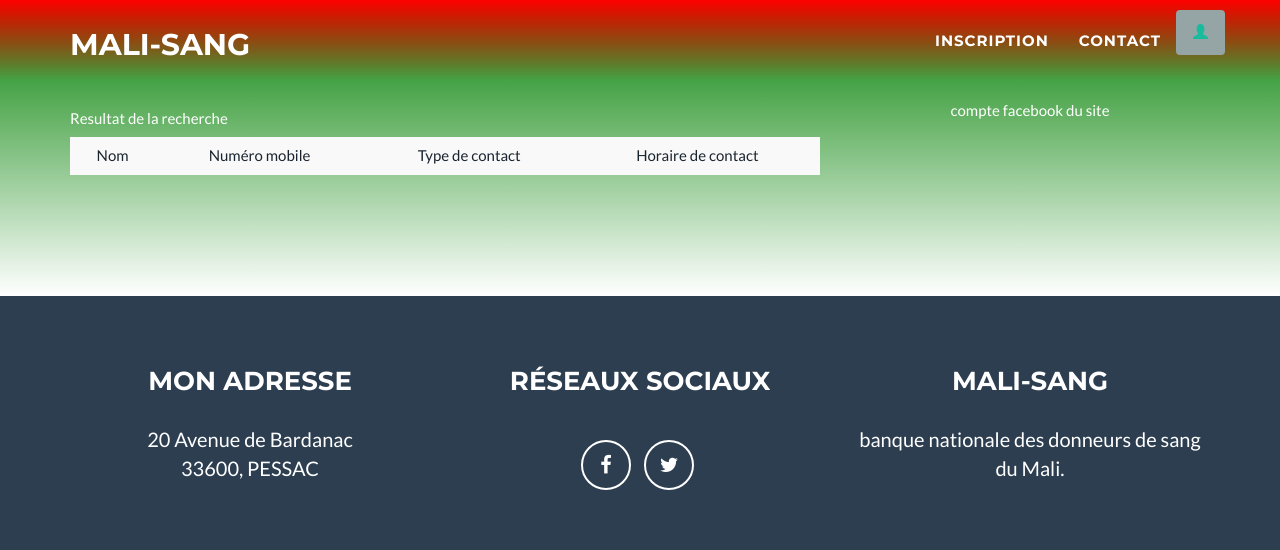
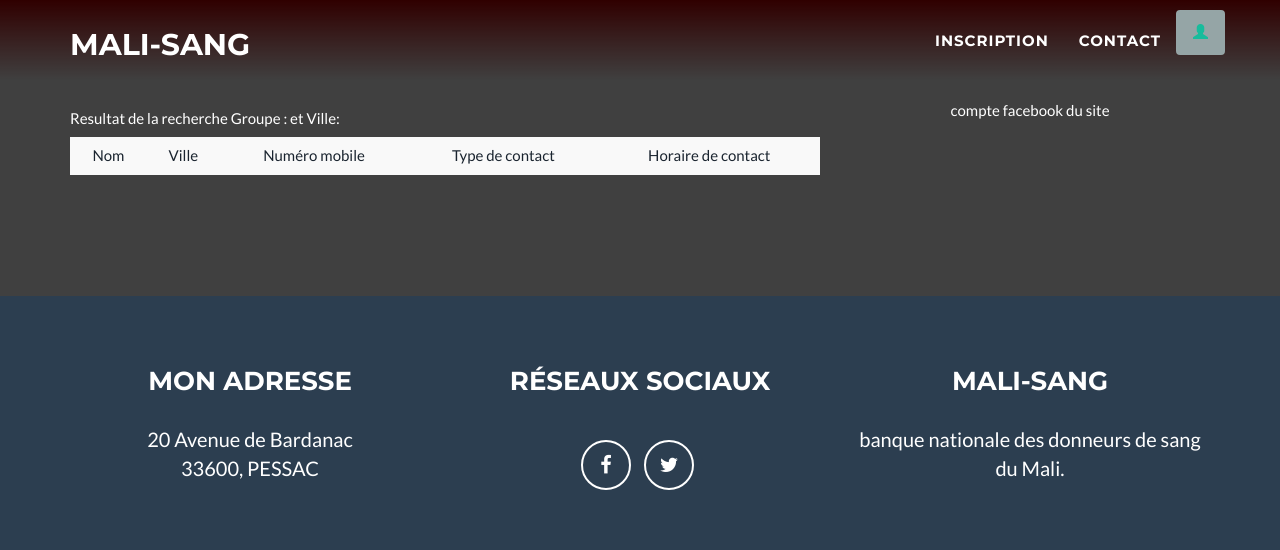
Before and after one commit to Diaby2012/mali-sang, a PHP site: page /recherche.php?ville=1 in a window 1280 px wide. Shown: the top 550 px of the page. Run offline with PHP 8.4, Linux system fonts and the light colour scheme; data that the repository does not hold is empty; some libraries are stand-ins or nearby versions.

Commit message:
begin php

```diff
--- /dev/null
+++ b/commentaire.php
@@ -0,0 +1,2 @@
+<?php
+include_once ("include/nav.php");
--- a/css/freelancer.css
+++ b/css/freelancer.css
@@ -77,7 +77,8 @@
 header {
     text-align: center;
     color: #fff;
-    background: linear-gradient(to bottom, green, rgba(0,255,0,0));
+    /*background: linear-gradient(to bottom, #404040, rgba(0,255,0,0));*/
+    background-color: #404040;
 }
 
 header .container {
--- a/css/style.css
+++ b/css/style.css
@@ -1,5 +1,5 @@
 .navbar-default{
-    background: linear-gradient(to bottom, red, rgba(0,255,0,0));
+    background: linear-gradient(to bottom, #300000, rgba(0,255,0,0));
 }
 
 .img-responsive,
@@ -19,11 +19,11 @@
     color: white;
 }
 header{
-    background-color: #3be6c4;
+    background-color: #808080;
 }
 
 table {
-    background-color: #cd2a19;
+    background-color: #A8A8A8;
     color: #1a242f;
 }
 button, html input[type="button"], input[type="reset"], input[type="submit"]
--- a/include/nav.php
+++ b/include/nav.php
@@ -16,11 +16,8 @@
     <link href="http://fonts.googleapis.com/css?family=Lato:400,700,400italic,700italic" rel="stylesheet" type="text/css">
     <script src="https://oss.maxcdn.com/libs/html5shiv/3.7.0/html5shiv.js"></script>
     <script src="https://oss.maxcdn.com/libs/respond.js/1.4.2/respond.min.js"></script>
-
 </head>
-
 <body id="page-top" class="index">
-
 <!-- Navigation -->
 <nav class="navbar navbar-default navbar-fixed-top">
     <div class="container">
@@ -35,7 +32,6 @@
             <a class="navbar-brand" href="index.php">Mali-Sang</a>
         </div>
 
-        <!-- Collect the nav links, forms, and other content for toggling -->
         <div class="collapse navbar-collapse" id="bs-example-navbar-collapse-1">
             <ul class="nav navbar-nav navbar-right">
                 <li class="hidden">
@@ -44,6 +40,15 @@
                 <li class="page-scroll">
                     <a href="#inscription">Inscription</a>
                 </li>
+                <?php
+                  if(isset($_SESSION['nom'])){
+                ?>
+                <li class="page-scroll">
+                    <a href="commentaire.php">Commentaire</a>
+                </li>
+                <?php
+                }
+                 ?>
                 <li class="page-scroll">
                     <a href="#contact">Contact</a>
                 </li>
--- a/recherche.php
+++ b/recherche.php
@@ -6,16 +6,17 @@
 $req = $bdd->prepare('SELECT nom_donneur, numero_mobile, type_contact, horaire_contact FROM users
                   WHERE  ville = ? AND groupe_sanguin = ? ');
 $req->execute(array($_GET['ville'],$_GET['groupe_sanguin']));
+?>
 
-?>
 <header>
     <div class="container">
      <div class="row">
         <div class="col-lg-8">
             <table class="table table-striped">
-                <caption>Resultat de la recherche</caption>
+                <caption>Resultat de la recherche Groupe :<?php $_GET['groupe_sanguin']?> et Ville:<?php $_GET['ville']?></caption>
                 <tr>
                     <td>Nom</td>
+                    <td>Ville</td>
                     <td>Numéro mobile</td>
                     <td>Type de contact</td>
                     <td>Horaire de contact</td>
@@ -24,6 +25,7 @@
                     {
                     ?>  <tr>
                         <td><?php echo $donnees['nom_donneur']; ?></td>
+                        <td><?php echo $_GET['ville']; ?></td>
                         <td><?php echo $donnees['numero_mobile']; ?></td>
                         <td><?php echo $donnees['type_contact']; ?></td>
                         <td><?php echo $donnees['horaire_contact']; ?></td>
```
Also changed, not shown: index.php (+15 -2 lines), inscription.php (+9 -0 lines).
